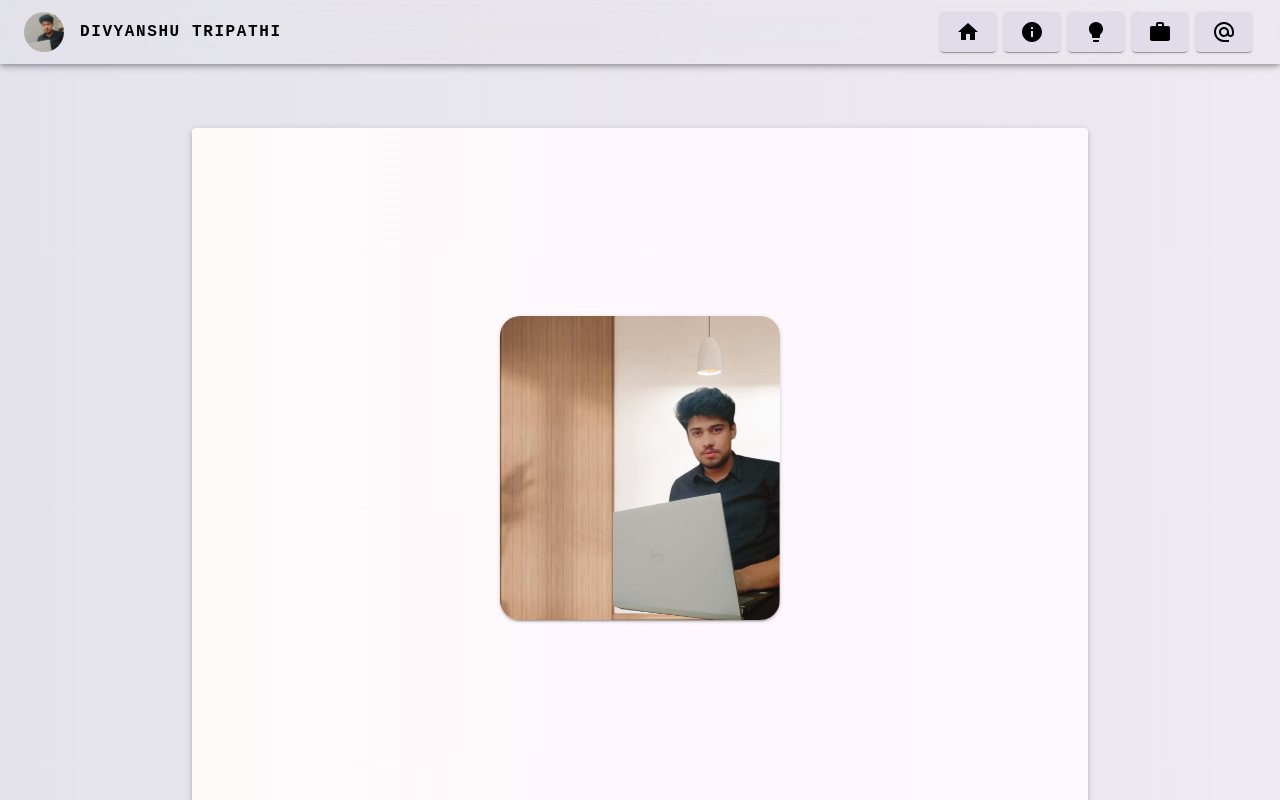
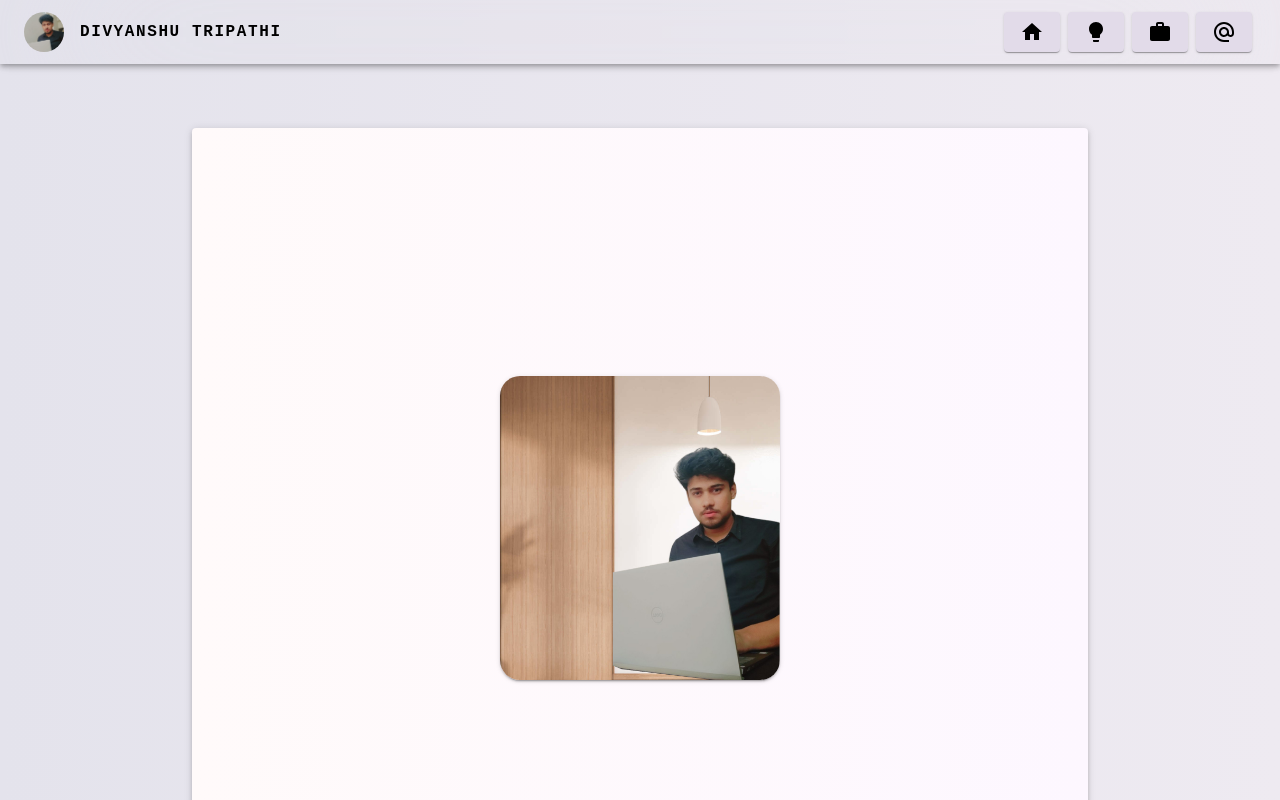
Before and after one commit to ZeoxD/portfolio-zeoxd, a React (Create React App) app: page / in a window 1280 px wide. Shown: the top 800 px of the page. Built offline with nearby package versions, Linux system fonts and the light colour scheme.

Commit message:
removed About component from the Portfolio App

```diff
--- a/src/App.css
+++ b/src/App.css
@@ -10,7 +10,6 @@
 }
 
 .container-card {
-  height: 200vh;
   width: 70vw;
   margin: 8vh 0;
   background: linear-gradient(to right, rgb(255, 250, 250), rgb(253, 247, 255));
--- a/src/App.js
+++ b/src/App.js
@@ -5,7 +5,7 @@ import './App.css';
 import ResponsiveAppBar from "./components/ResponsiveAppBar";
 import SimplePaper from "./components/SimplePaper"
 import Home from "./pages/Home"
-import About from "./pages/About"
+import Skills from "./pages/Skills"
 
 function App() {
   return (
@@ -14,7 +14,7 @@ function App() {
       <div className="App-container">
         <SimplePaper classComponent="container-card">
           <Home />
-          <About />
+          <Skills />
         </SimplePaper>
       </div>
     </div>
--- a/src/components/ResponsiveAppBar.js
+++ b/src/components/ResponsiveAppBar.js
@@ -17,7 +17,6 @@ import Fade from '@mui/material/Fade';
 
 //material icons
 import HomeIcon from '@mui/icons-material/Home';
-import InfoIcon from '@mui/icons-material/Info';
 import LightbulbIcon from '@mui/icons-material/Lightbulb';
 import WorkIcon from '@mui/icons-material/Work';
 import AlternateEmailIcon from '@mui/icons-material/AlternateEmail';
@@ -25,7 +24,7 @@ import AlternateEmailIcon from '@mui/icons-material/AlternateEmail';
 //styles & images
 import DivyanshuLogo from "../assets/divyanshu_tripathi.jpg"
 
-const pages = [['Home', <HomeIcon />], ['About', <InfoIcon />], ['Skills', <LightbulbIcon />], ['Projects', <WorkIcon />], ['Contact', <AlternateEmailIcon />]];
+const pages = [['Home', <HomeIcon />], ['Skills', <LightbulbIcon />], ['Projects', <WorkIcon />], ['Contact', <AlternateEmailIcon />]];
 
 function ResponsiveAppBar() {
   const [anchorElNav, setAnchorElNav] = React.useState(null);
--- a/src/pages/Home.css
+++ b/src/pages/Home.css
@@ -1,5 +1,5 @@
 .home {
-    height: 85vh;
+    height: 100vh;
     display: flex;
     justify-content: center;
     align-items: center;
--- a/src/pages/About.css
+++ b/src/pages/Skills.css
@@ -1,5 +1,5 @@
-.about {
-    height: 85vh;
+.skills {
+    height: 100vh;
     display: flex;
     justify-content: center;
     align-items: center;
--- a/src/pages/About.js
+++ b/src/pages/Skills.js
@@ -2,12 +2,12 @@
 import Avatar from '@mui/material/Avatar';
 
 //styles & images
-import "./About.css"
+import "./Skills.css"
 import DivyanshuRoom from "../assets/divyanshu_room.jpg"
 
-function About() {
+function Skills() {
     return(
-        <div className="about" id="About">
+        <div className="skills" id="Skills">
             <Avatar
             alt="Divyanshu"
             src={DivyanshuRoom}
@@ -17,4 +17,4 @@ function About() {
     )
 }
 
-export default About
+export default Skills
```
